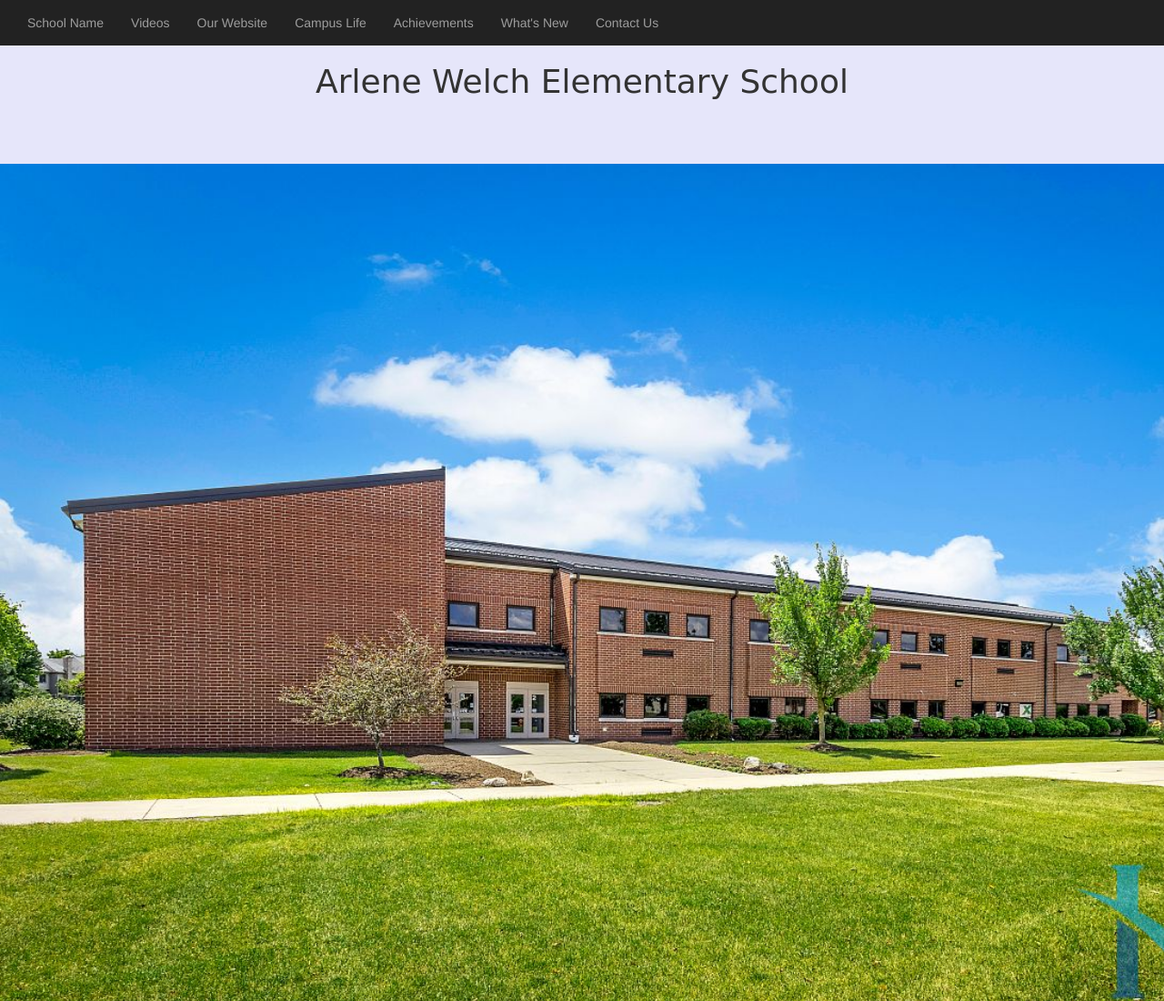
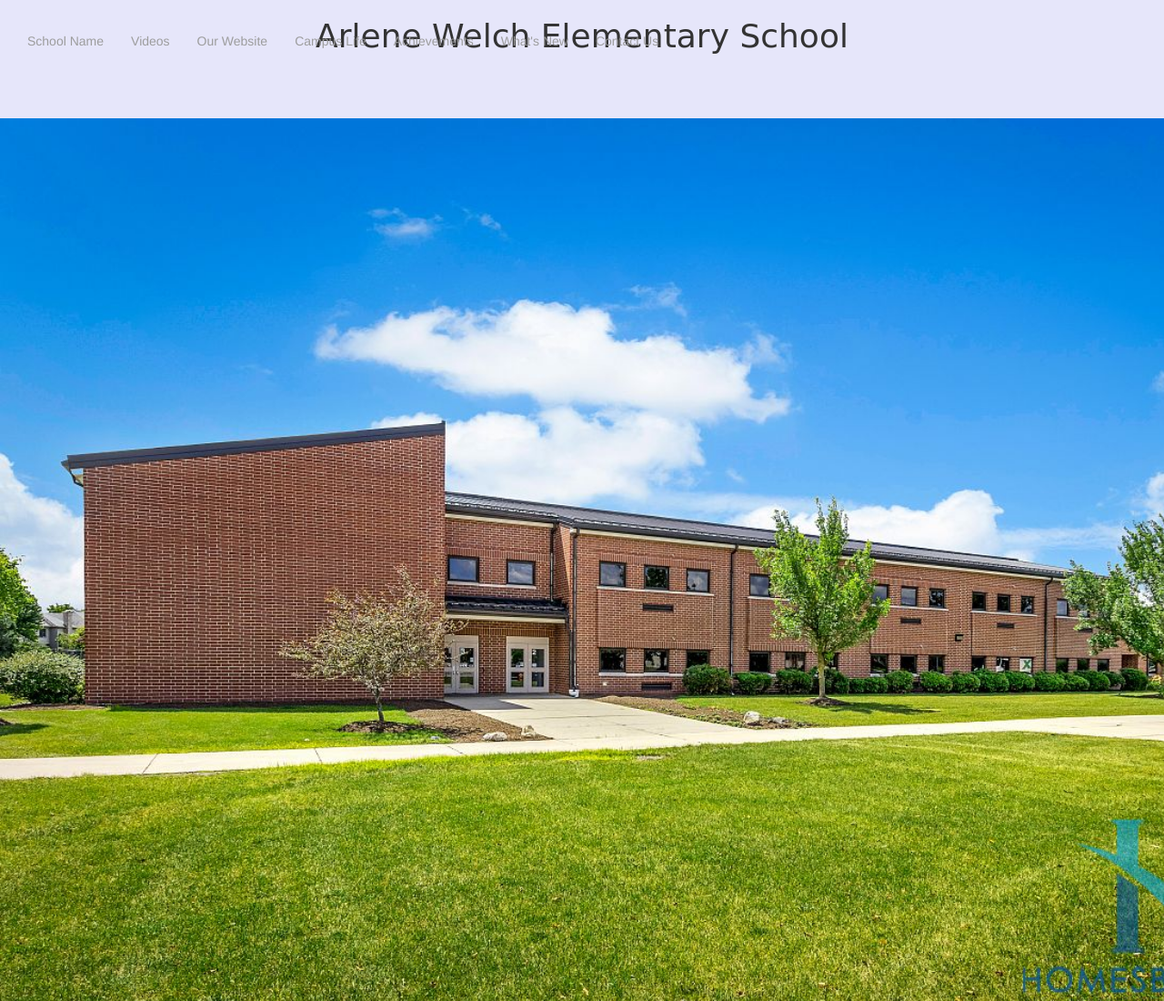
Before and after one commit to kavericodes/project68, a plain HTML site: page index.html in a window 1280 px wide. Shown: the top 1100 px of the page at 91% size. Drawn offline with nearby package versions, Linux system fonts and the light colour scheme.

Commit message:
Add files via upload

```diff
--- a/style.css
+++ b/style.css
@@ -62,3 +62,7 @@ body{
 #contact iframe {
    width: 100%;
 }
+#myNavbar{
+    position:fixed;
+    z-index: 10;
+}
```
